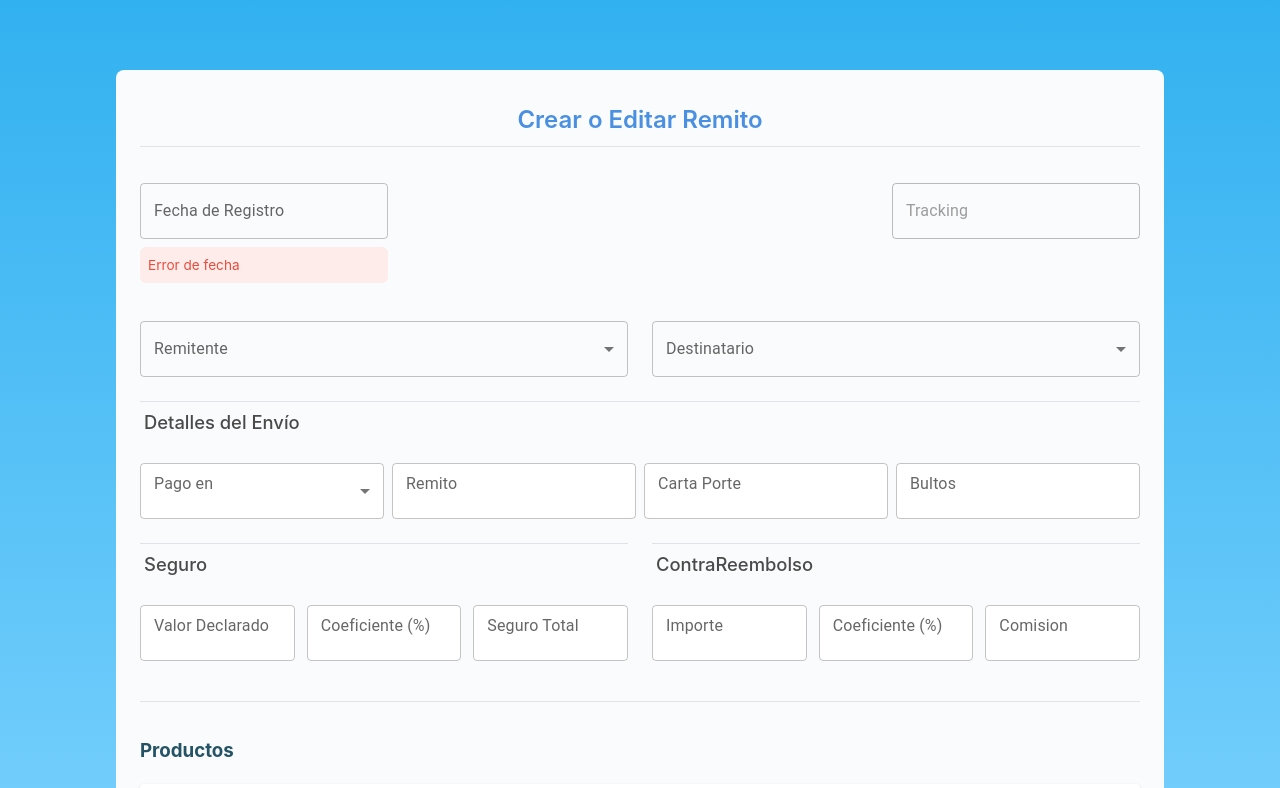
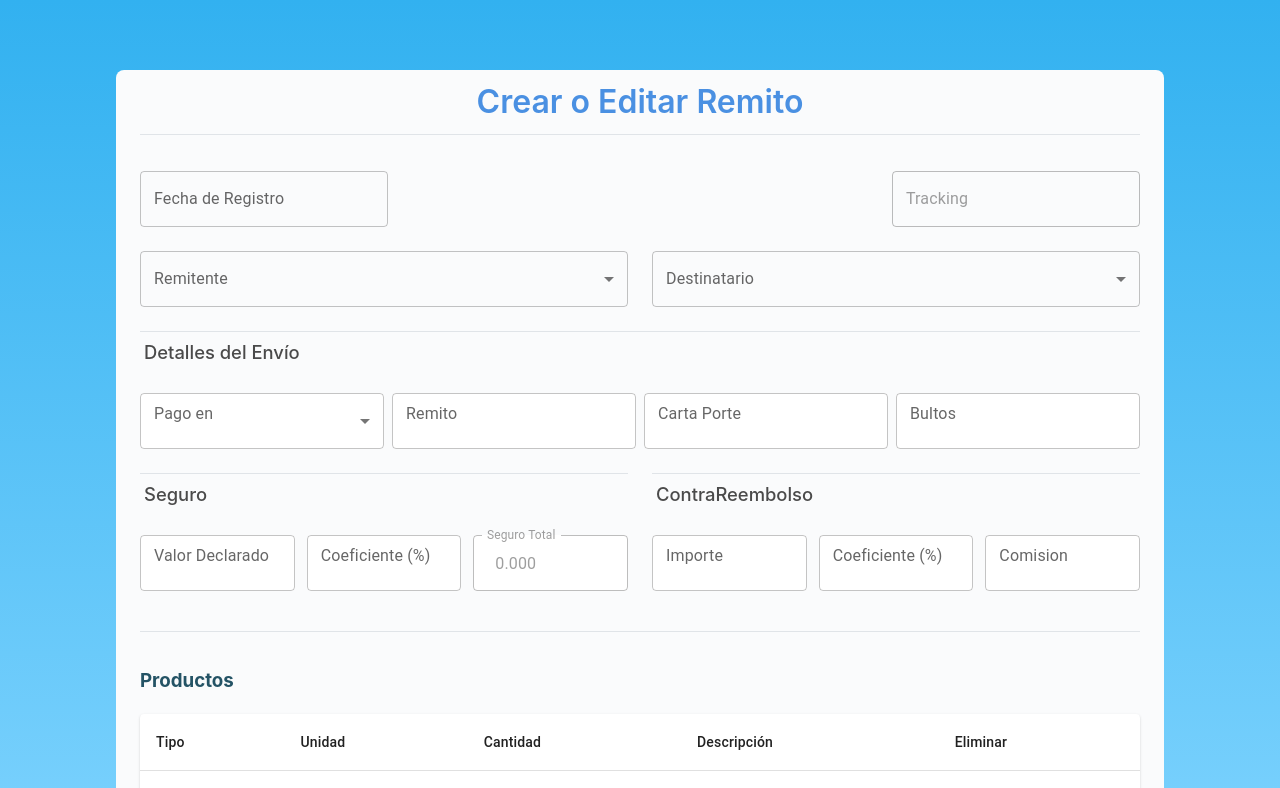
Before and after one commit to lucatass/SiroTransportesFrontEnd, a React (Vite) app: page / in a window 1280 px wide. Shown: the top 788 px of the page. Built offline with nearby package versions, Linux system fonts and the light colour scheme.

Commit message:
css y funcionalidad del total

```diff
--- a/src/form/TestForm.css
+++ b/src/form/TestForm.css
@@ -26,7 +26,7 @@ body {
 
 .form-header h2 {
   color: var(--primary-color);
-  font-size: 1.5rem; /* Ligero ajuste en tamaño de fuente */
+  font-size: 2rem; /* Ligero ajuste en tamaño de fuente */
   font-weight: 600;
   margin: 0;
 }
@@ -37,7 +37,7 @@ body {
   gap: 1.5rem;
   max-width: 1000px;
   margin: auto;
-  padding: 1.5rem 1.5rem 2rem 1.5rem;
+  padding: 0rem 1.5rem 2rem 1.5rem;
   border-radius: 8px;
   background-color: var(--background-color);
 }
--- a/src/form/TestForm.tsx
+++ b/src/form/TestForm.tsx
@@ -1,4 +1,4 @@
-import { useState } from "react";
+import { useState, useEffect } from "react";
 import {
   Button,
   TextField,
@@ -21,10 +21,17 @@ const clients = [
 
 const TestForm = () => {
   const methods = useForm();
-  const { register, handleSubmit } = methods;
+  const { register, handleSubmit, watch } = methods;
+  //remitente y destinatario useStates
   const [selectedRemitente, setSelectedRemitente] = useState(null);
   const [selectedDestinatario, setSelectedDestinatario] = useState(null);
 
+  //seguro y contrareembolso useStates
+  const valorDeclarado = watch('seguro.valorDeclarado');
+  const coeficiente = watch('seguro.coeficiente');
+  const [seguro, setSeguro] = useState<number>(0);
+
+  //remitente y destinatario onChanges
   const handleRemitenteChange = (event) => {
     const selectedClient = clients.find(
       (client) => client.id === event.target.value
@@ -38,6 +45,17 @@ const TestForm = () => {
     );
     setSelectedDestinatario(selectedClient);
   };
+
+
+
+  useEffect(() => {
+    if (valorDeclarado && coeficiente) {
+      const seguroTotal = (valorDeclarado * coeficiente);
+      setSeguro(seguroTotal);
+      console.log("segurototal multiplicado da",seguro)
+    }
+
+  }, [valorDeclarado, coeficiente]);
 
   return (
     <FormProvider {...methods}>
@@ -57,7 +75,6 @@ const TestForm = () => {
         <div className="form-row spaced-between">
           <div className="form-field small-field">
             <FormDatePicker name="fecha" label="Fecha de Registro" />
-            <p className="error-message">Error de fecha</p>
           </div>
           <div className="form-field tracking-field">
             <TextField
@@ -161,7 +178,8 @@ const TestForm = () => {
               />
               <TextField
                 label="Seguro Total"
-                {...register("seguro.seguro")}
+                disabled
+                value={seguro.toFixed(3)}
                 size="small"
               />
             </div>
```
